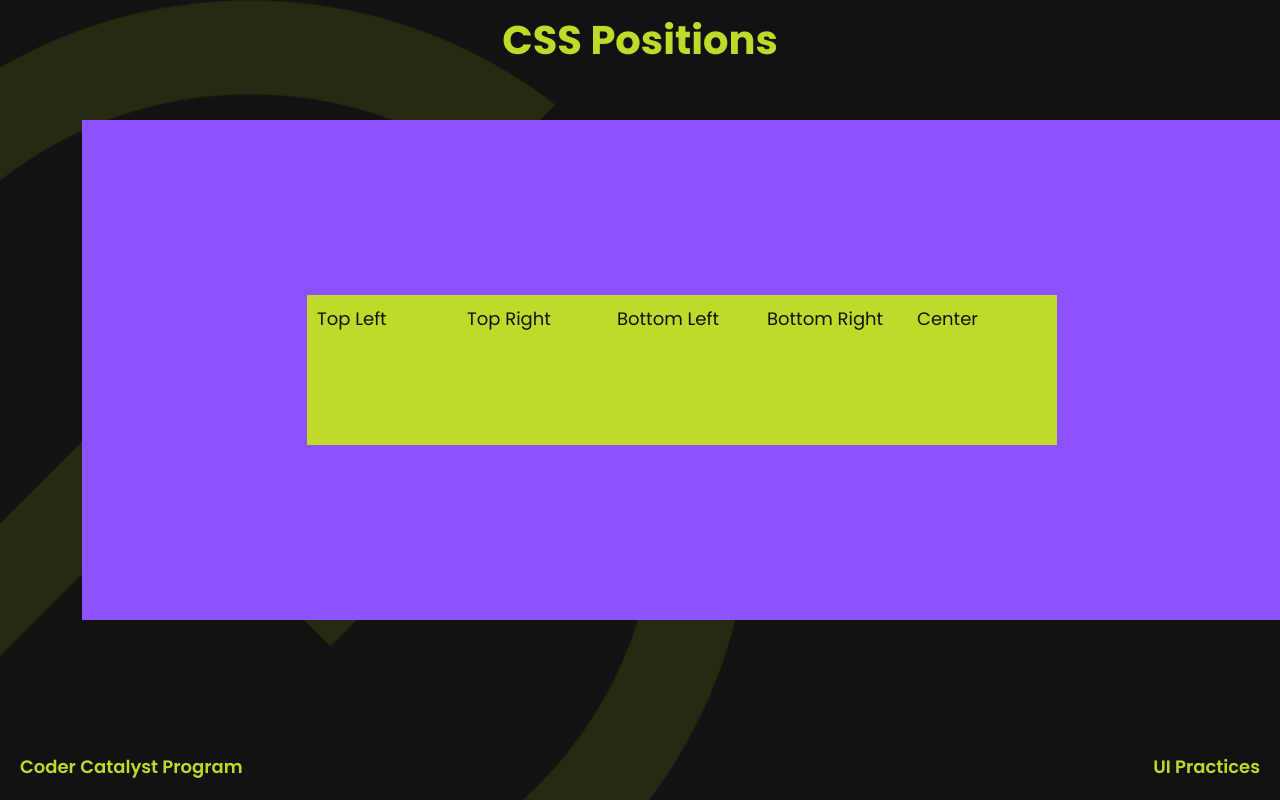
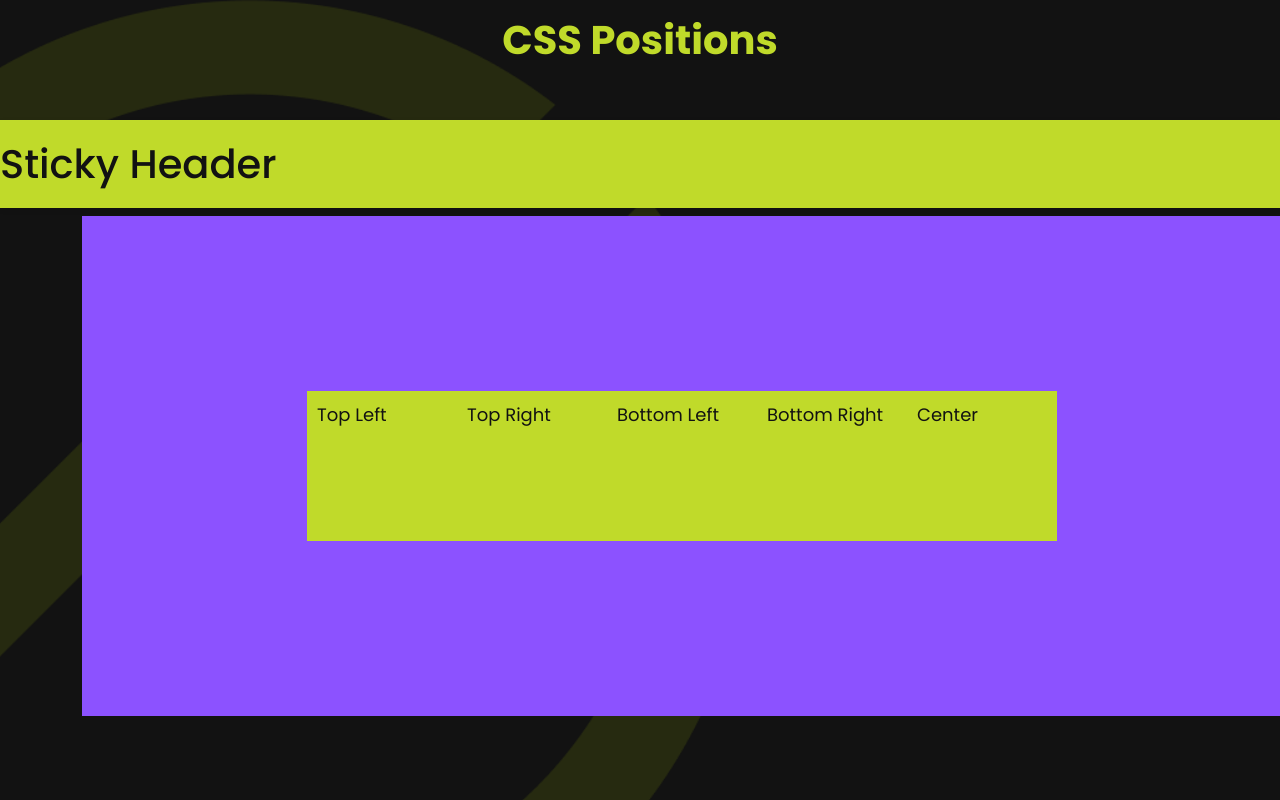
Before and after one commit to Dulmina98/bootstrap-practices, a React (Create React App) app: page / in a window 1280 px wide. Shown: the top 800 px of the page. Built offline with nearby package versions, Linux system fonts and the light colour scheme.

Commit message:
fix: update positioning

```diff
--- a/src/App.scss
+++ b/src/App.scss
@@ -5,7 +5,6 @@
   color: #fff;
   font-size: 18px;
   position: relative;
-  overflow-y: hidden;
 
   .col, .column {
     background: #8C52FF;
@@ -56,4 +55,18 @@
       right: 20px;
     }
   }
+
+  .sticky-header {
+    position: sticky;
+    top: 0;
+    background-color: #C0DA2A;
+    box-shadow: 0 2px 5px rgba(0, 0, 0, 0.1);
+    z-index: 100;
+
+    h1 {
+      padding-top: 20px;
+      padding-bottom: 20px;
+      color: #121212;
+    }
+  }
 }
--- a/src/App.tsx
+++ b/src/App.tsx
@@ -7,6 +7,12 @@ function App() {
     return (
         <div className="App">
             <div className={"main-title"}>CSS Positions</div>
+            <header className="sticky-header">
+                <h1>Sticky Header</h1>
+            </header>
+            <Positions/>
+            <Positions/>
+            <Positions/>
             <Positions/>
             <img src="/assets/images/logo.png" alt="logo" className={"bg-logo"}/>
             <div className={"program-name left"}>Coder Catalyst Program</div>
```
